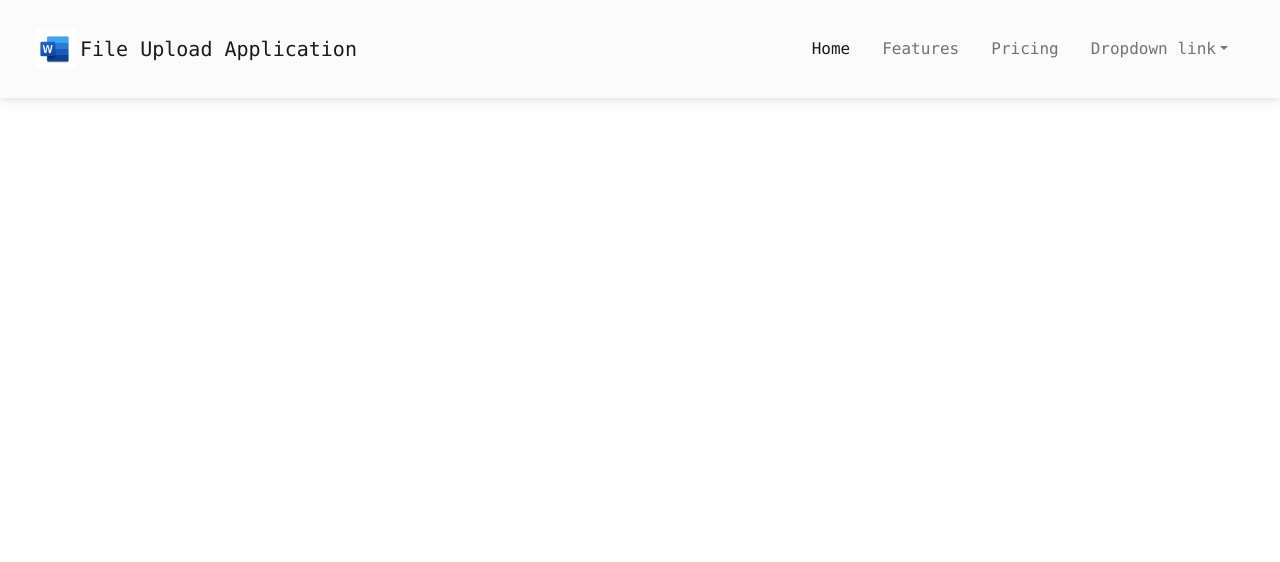
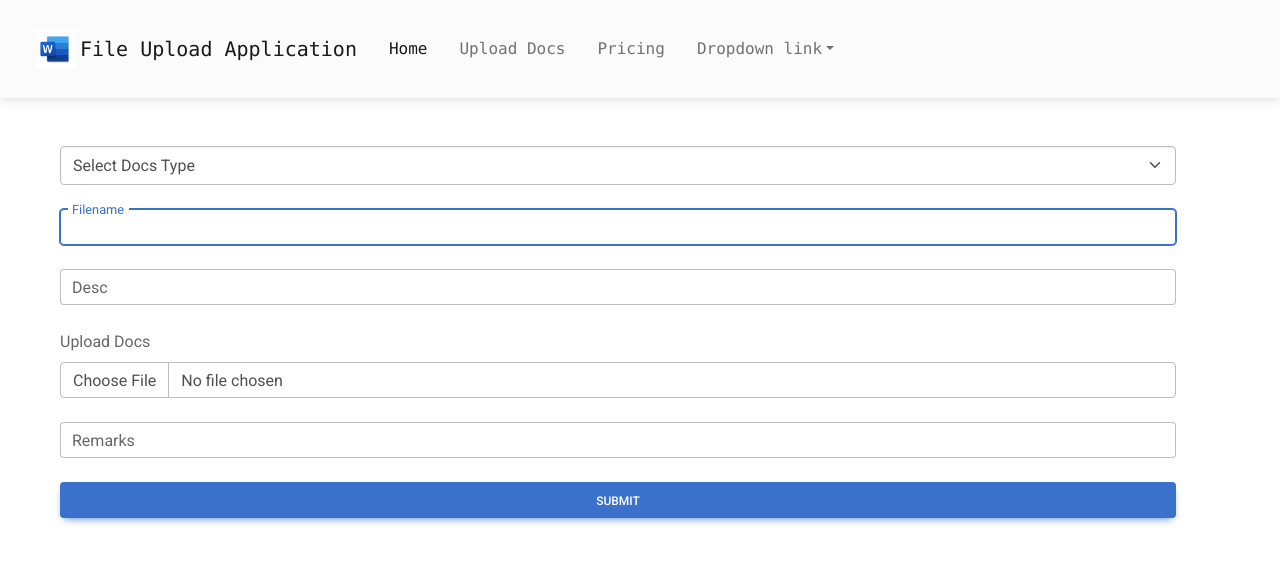
Before and after one commit to DannyHOKK/ha-uploaddocs-frontend, a React (Create React App) app: page /uploadDocs in a window 1280 px wide. Shown: the top 562 px of the page. Built offline with nearby package versions, Linux system fonts and the light colour scheme.

Commit message:
Docs upload

```diff
--- a/package.json
+++ b/package.json
@@ -10,6 +10,7 @@
     "axios": "^1.4.0",
     "mdb-react-ui-kit": "^6.1.0",
     "react": "^18.2.0",
+    "react-bootstrap": "^2.8.0",
     "react-dom": "^18.2.0",
     "react-router-dom": "^6.14.1",
     "react-scripts": "5.0.1",
--- a/src/App.js
+++ b/src/App.js
@@ -5,11 +5,12 @@ import {
   Route,
   Navigate,
 } from "react-router-dom";
-import Navbar from "./layout/navbar/navbar";
 import LoginRegister from "./views/LoginRegister";
 import { ToastContainer, toast } from "react-toastify";
 import "react-toastify/dist/ReactToastify.css";
 import PersonalProfile from "./views/PersonalProfile";
+import UploadDocs from "./views/UploadDocs";
+import HaNavbar from "./layout/navbar/navbar";
 
 function App() {
   const isLoggedIn = () => {
@@ -24,9 +25,10 @@ function App() {
       console.log("success");
       notifyLogin();
       localStorage.setItem("loginAlert", false);
-    } else if (localStorage.getItem("logoutAlert") === "true") {
+    }
+    if (localStorage.getItem("logoutAlert") === "true") {
       notifyLogout();
-      localStorage.setItem("logoutwAlert", false);
+      localStorage.setItem("logoutAlert", false);
     }
   }, []);
 
@@ -59,7 +61,7 @@ function App() {
   return (
     <div className="App">
       <Router>
-        <Navbar />
+        <HaNavbar />
         <Routes>
           <Route
             path="/login"
@@ -68,10 +70,11 @@ function App() {
           <Route
             path="/"
             element={
-              isLoggedIn() ? <Navigate to="/userDetails" /> : <LoginRegister />
+              isLoggedIn() ? <Navigate to="/uploadDocs" /> : <LoginRegister />
             }
           />
           <Route path="/userDetails" element={<PersonalProfile />} />
+          <Route path="/uploadDocs" element={<UploadDocs />} />
         </Routes>
       </Router>
       {/* <ToastContainer /> */}
--- a/src/layout/navbar/navbar.js
+++ b/src/layout/navbar/navbar.js
@@ -3,8 +3,9 @@ import WORD_IMAGE from "../../img/word_image.png";
 import AuthService from "../../api/AuthService";
 import { ToastContainer, toast } from "react-toastify";
 import "react-toastify/dist/ReactToastify.css";
+import { Navbar, Nav, NavDropdown } from "react-bootstrap";
 
-function Navbar() {
+function HaNavbar() {
   const [currentUser, setCurrentUser] = useState(false);
   const [user, setUser] = useState({});
 
@@ -40,15 +41,15 @@ function Navbar() {
   };
 
   return (
-    <nav className="navbar navbar-expand-lg navbar-light bg-light font-monospace p-4">
+    <Navbar className="navbar navbar-expand-lg navbar-light bg-light font-monospace p-4">
       <div className="container-fluid justify-content-between">
         <div>
-          <a className="navbar-brand " href="#">
+          <Navbar.Brand className="navbar-brand" href="#">
             <img src={WORD_IMAGE} alt="" width="40" height="40" />
             File Upload Application
-          </a>
+          </Navbar.Brand>
         </div>
-        <div>
+        <Navbar.Collapse>
           <button
             className="navbar-toggler"
             type="button"
@@ -68,8 +69,8 @@ function Navbar() {
                 </a>
               </li>
               <li className="nav-item px-2">
-                <a className="nav-link" href="#">
-                  Features
+                <a className="nav-link" href="/uploadDocs">
+                  Upload Docs
                 </a>
               </li>
               <li className="nav-item px-2">
@@ -132,11 +133,11 @@ function Navbar() {
               )}
             </ul>
           </div>
-        </div>
+        </Navbar.Collapse>
       </div>
       <ToastContainer />
-    </nav>
+    </Navbar>
   );
 }
 
-export default Navbar;
+export default HaNavbar;
--- /dev/null
+++ b/src/views/UploadDocs.js
@@ -0,0 +1,95 @@
+import React, { useState } from "react";
+import { useRef, useEffect } from "react";
+import { MDBFile, MDBInput, MDBBtn } from "mdb-react-ui-kit";
+import AuthService from "../api/AuthService";
+
+function UploadDocs() {
+  const inputRef = useRef();
+  const [docsData, setDocsData] = useState(null);
+  const [docsDetails, setDocsDetails] = useState({
+    category: "",
+    filename: "",
+    desc: "",
+    remark: "",
+  });
+
+  const changeHandler = (e) => {
+    const { name, value } = e.target;
+    setDocsDetails((e) => ({
+      ...docsDetails,
+      [name]: value,
+    }));
+  };
+
+  const changeDocsDataHandler = (e) => {
+    setDocsData(e.target.value);
+  };
+
+  const submitHandler = () => {
+    const formData = new FormData();
+    formData.append("docs", docsData);
+    formData.append("docsDetails", JSON.stringify(docsDetails));
+  };
+
+  useEffect(() => {
+    inputRef.current.focus();
+  }, []);
+  return (
+    <>
+      <section className="vh-100">
+        <div className=" m-5 container">
+          <form onSubmit={submitHandler}>
+            <select class="form-select" aria-label="Select Docs Type">
+              <option selected>Select Docs Type</option>
+              <option value="pdf">PDF</option>
+              <option value="excel">EXCEL</option>
+              <option value="word">WORD</option>
+            </select>
+            <MDBInput
+              className=" mt-4"
+              wrapperClass="mb-4"
+              ref={inputRef}
+              label="Filename"
+              id="form1"
+              name="filename"
+              type="filename"
+              value={docsDetails.filename}
+              onChange={changeHandler}
+            ></MDBInput>
+            <MDBInput
+              className=" mt-4"
+              wrapperClass="mb-4"
+              label="Desc"
+              id="form1"
+              name="desc"
+              type="desc"
+              value={docsDetails.desc}
+              onChange={changeHandler}
+            ></MDBInput>
+
+            <MDBFile
+              label="Upload Docs"
+              id="customFile"
+              name="data"
+              value={docsData}
+              onChange={changeHandler}
+            />
+            <MDBInput
+              className=" mt-4"
+              wrapperClass="mb-4"
+              label="Remarks"
+              id="form1"
+              name="remark"
+              type="remark"
+              value={docsDetails.remark}
+              onChange={changeHandler}
+            ></MDBInput>
+            <MDBBtn className="mb-4 w-100">Submit</MDBBtn>
+          </form>
+        </div>
+      </section>
+    </>
+  );
+}
+
+export default UploadDocs;
```
Also changed, not shown: src/api/DataTale.js (deleted, +0 -11 lines), src/api/Docs.js (added, +14 -0 lines), 1 other file (tests, documents, lock files or other folders).
